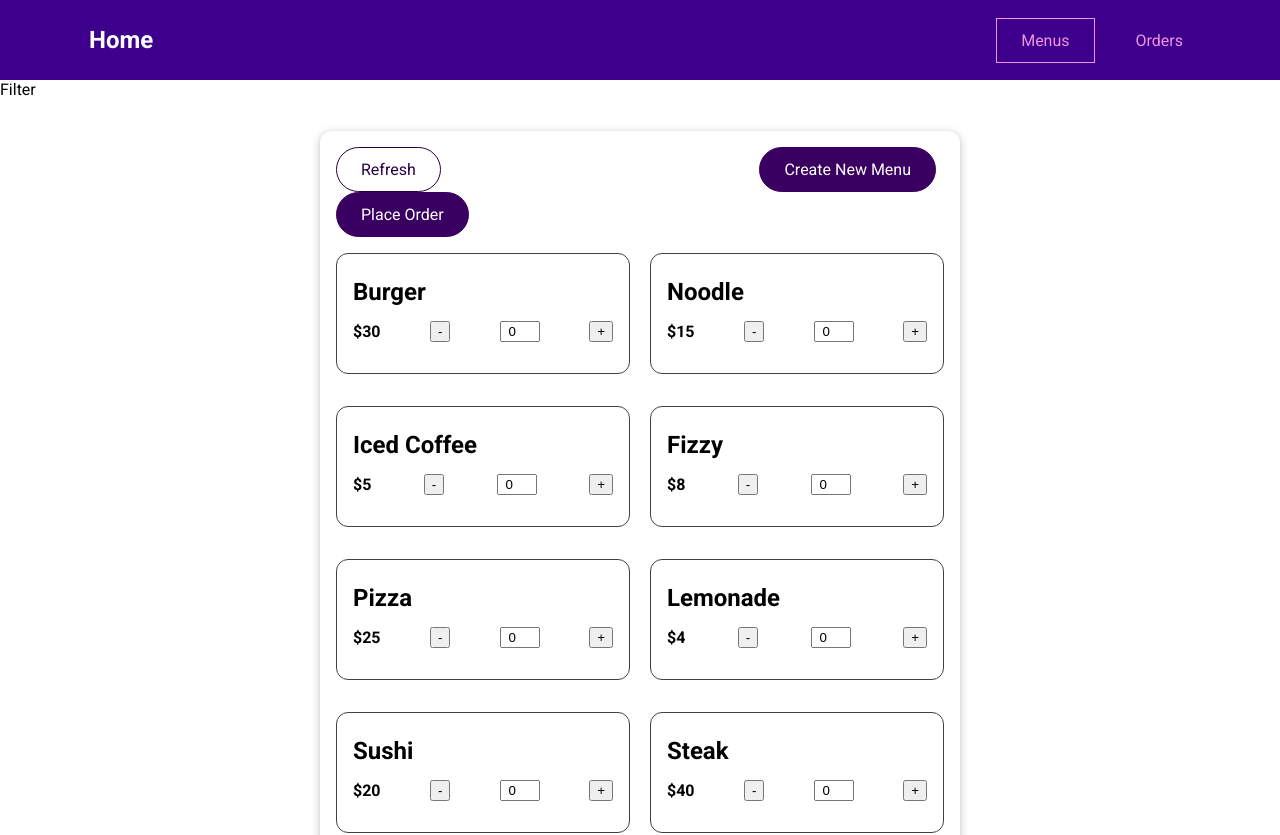
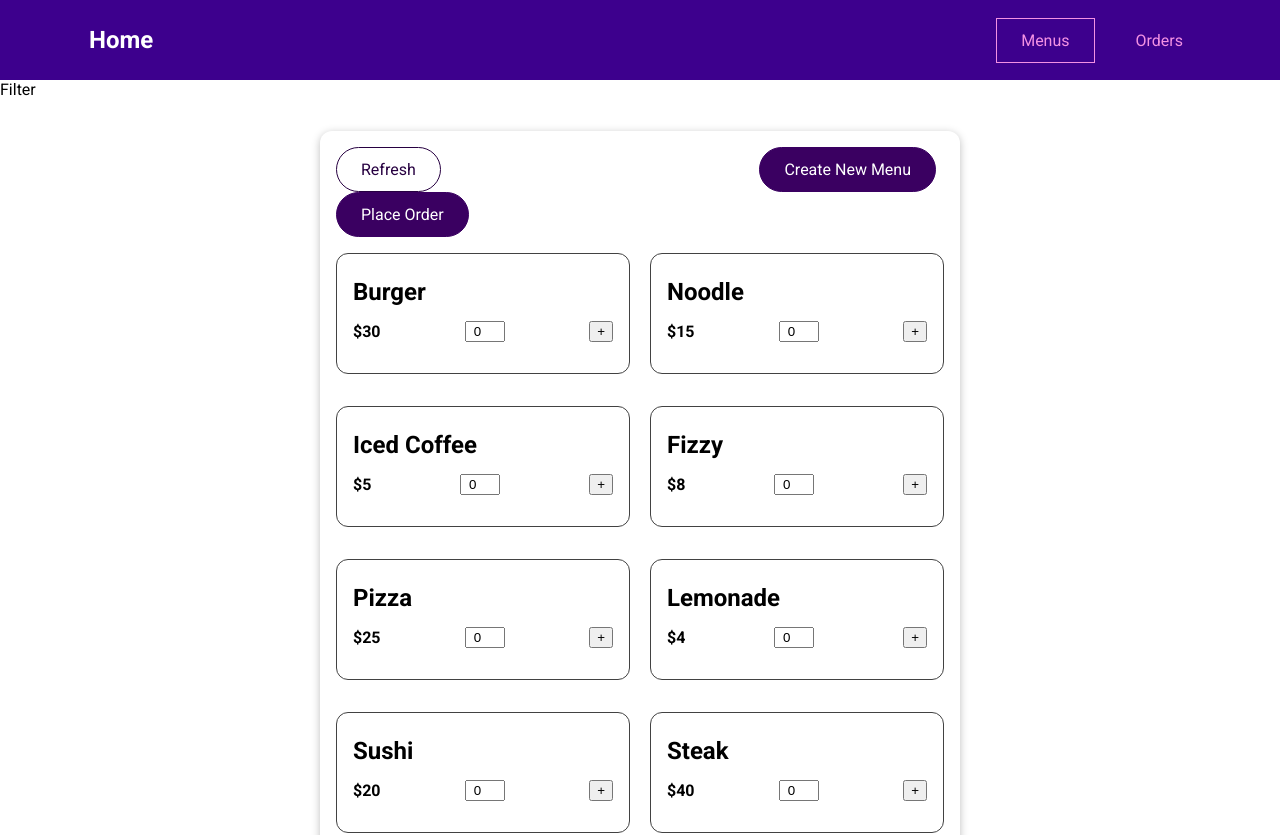
Before and after one commit to rulkimi/restaurant-order-system, a Vue app: page /menus in a window 1280 px wide. Shown: the top 835 px of the page. Built offline with nearby package versions, Linux system fonts and the light colour scheme.

Commit message:
hides the button if value is 0

```diff
--- a/src/components/menus/MenuItem.vue
+++ b/src/components/menus/MenuItem.vue
@@ -9,7 +9,7 @@
     </div> -->
     <div class="price-and-quantity">
       <h4>${{ price }}</h4>
-      <button @click="removeOrder">-</button>
+      <button v-if="this.amount" @click="removeOrder">-</button>
       <input type="number" v-model="amount"/>
       <button @click="addToOrder">+</button>
     </div>
```
